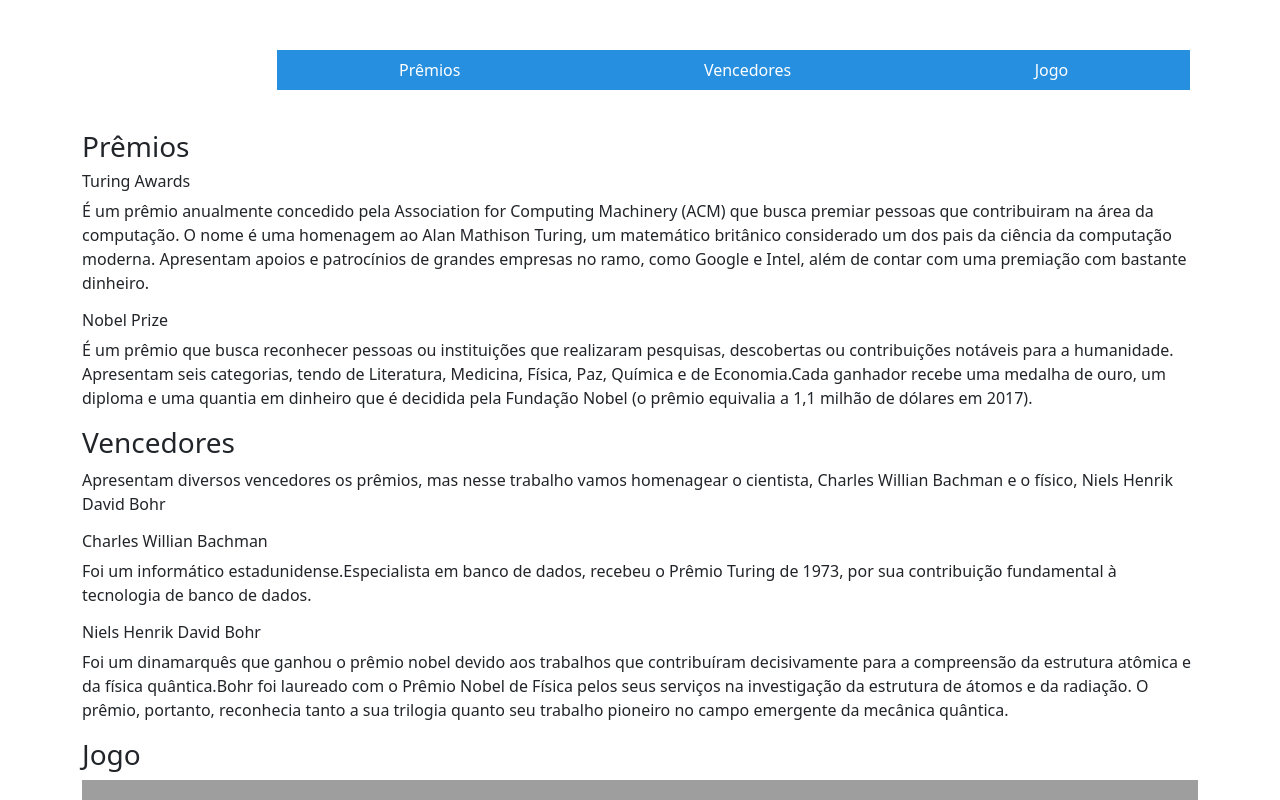
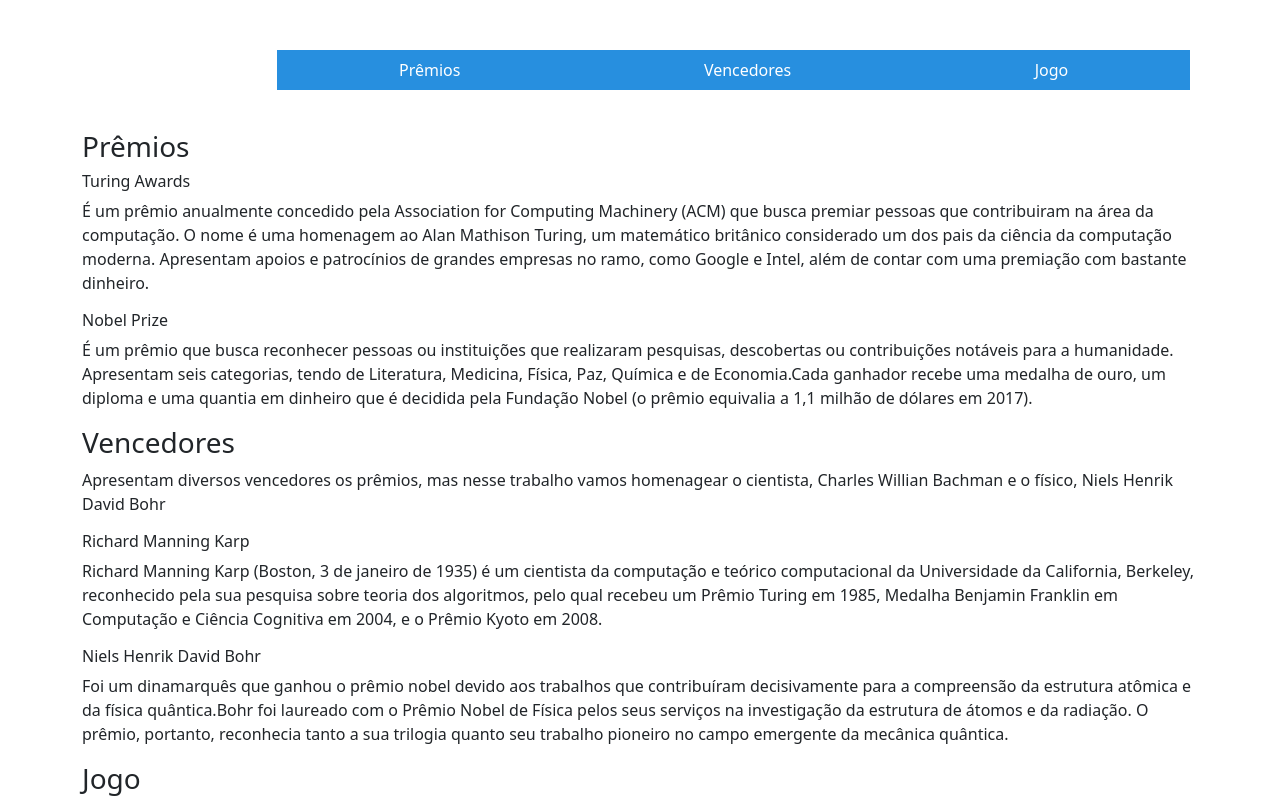
Before and after one commit to Dumontinho1/Dumontinho1.github.io, a plain HTML site: page index.html in a window 1280 px wide. Shown: the top 800 px of the page. Drawn offline with nearby package versions, Linux system fonts and the light colour scheme; grey boxes are pictures that could not be loaded.

Commit message:
Update index.html

```diff
--- a/index.html
+++ b/index.html
@@ -94,8 +94,8 @@ margin-bottom: 20px;
                                         <h3>Vencedores</h3>
                                     </div>
                                     <p>Apresentam diversos vencedores os prêmios, mas nesse trabalho vamos homenagear o cientista, Charles Willian Bachman e o físico, Niels Henrik David Bohr </p>
-                                    <h6> Charles Willian Bachman </h6>
-                                    <p> Foi um informático estadunidense.Especialista em banco de dados, recebeu o Prêmio Turing de 1973, por sua contribuição fundamental à tecnologia de banco de dados.</p>
+                                    <h6> Richard Manning Karp </h6>
+                                    <p> Richard Manning Karp (Boston, 3 de janeiro de 1935) é um cientista da computação e teórico computacional da Universidade da California, Berkeley, reconhecido pela sua pesquisa sobre teoria dos algoritmos, pelo qual recebeu um Prêmio Turing em 1985, Medalha Benjamin Franklin em Computação e Ciência Cognitiva em 2004, e o Prêmio Kyoto em 2008.</p>
                                     <h6>Niels Henrik David Bohr </h6>
                                     <p>Foi um dinamarquês que ganhou o prêmio nobel devido aos trabalhos que contribuíram decisivamente para a compreensão da estrutura atômica e da física quântica.Bohr foi laureado com o Prêmio Nobel de Física pelos seus serviços na investigação da estrutura de átomos e da radiação. O prêmio, portanto, reconhecia tanto a sua trilogia quanto seu trabalho pioneiro no campo emergente da mecânica quântica.</p>
                                 </div>
```
